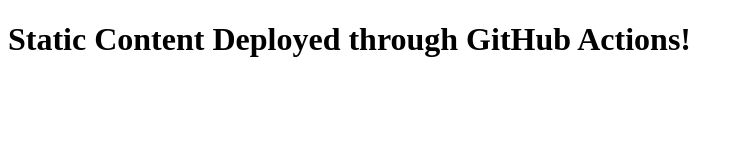
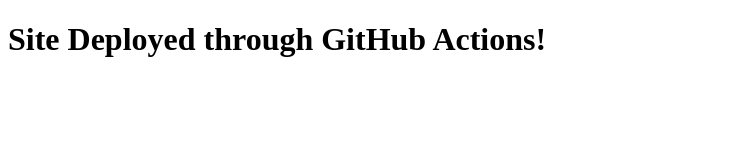
Before and after one commit to CloudViking/azure-staticsite-cdn, a plain HTML site: page site-contents/index.html in a window 1280 px wide. Shown: the whole page, without its empty margins (0-742 px from the left). Drawn offline with Linux system fonts and the light colour scheme.

Commit message:
Working on getting a working site up

```diff
--- a/site-contents/index.html
+++ b/site-contents/index.html
@@ -1,6 +1,6 @@
 <!DOCTYPE html>
 <html>
   <body>
-    <h1>Static Content Deployed through GitHub Actions!</h1>
+    <h1>Site Deployed through GitHub Actions!</h1>
   </body>
 </html>
```
